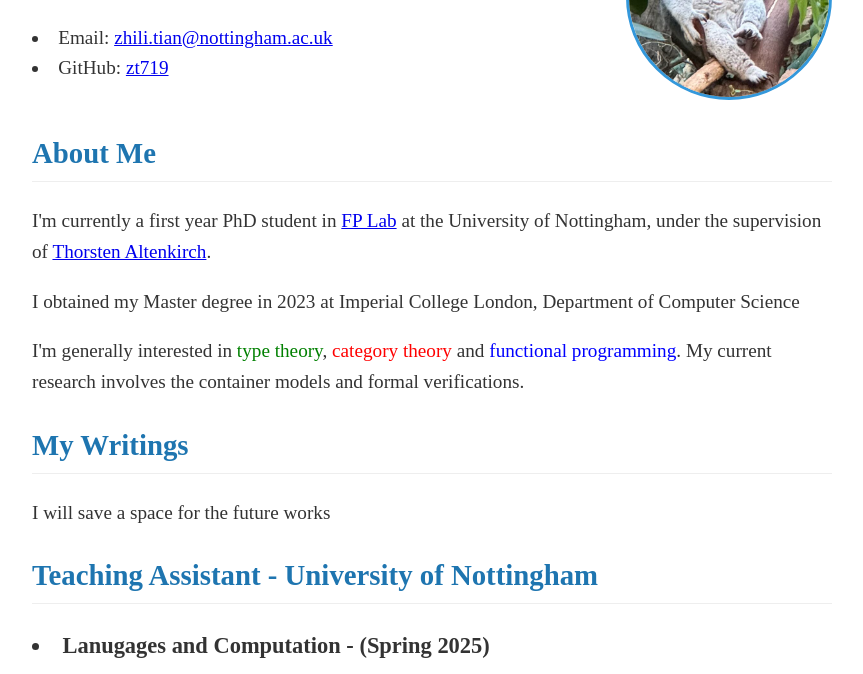
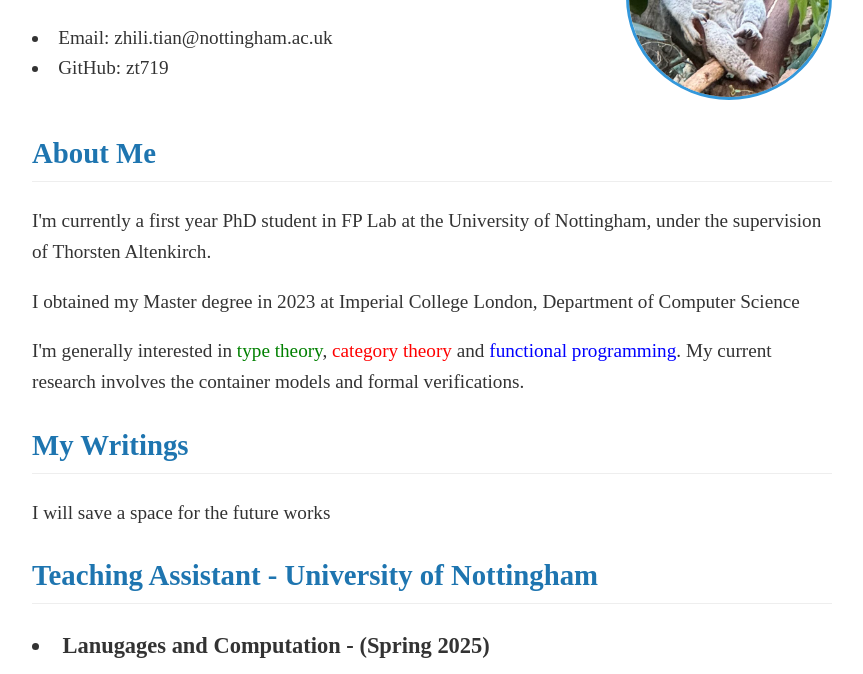
Before and after one commit to zt719/zt719.github.io, a plain HTML site: page index.html in a window 1280 px wide. Shown: the part 126-800 px from the top of the page, without its empty margins (208-1071 px from the left). Drawn offline with Linux system fonts and the light colour scheme; a web font is replaced by a local one.

Commit message:
make link implicit

```diff
--- a/index.html
+++ b/index.html
@@ -16,6 +16,11 @@
             margin: 0 auto;
             padding: 20px;
             color: #333;
+        }
+        a {
+            color: inherit;
+            text-decoration: none;
+            font: inherit;
         }
         h1 { color: #2c3e50; }
         h2 { color: #1e75b0; border-bottom: 1px solid #eee; padding-bottom: 5px; }
```
